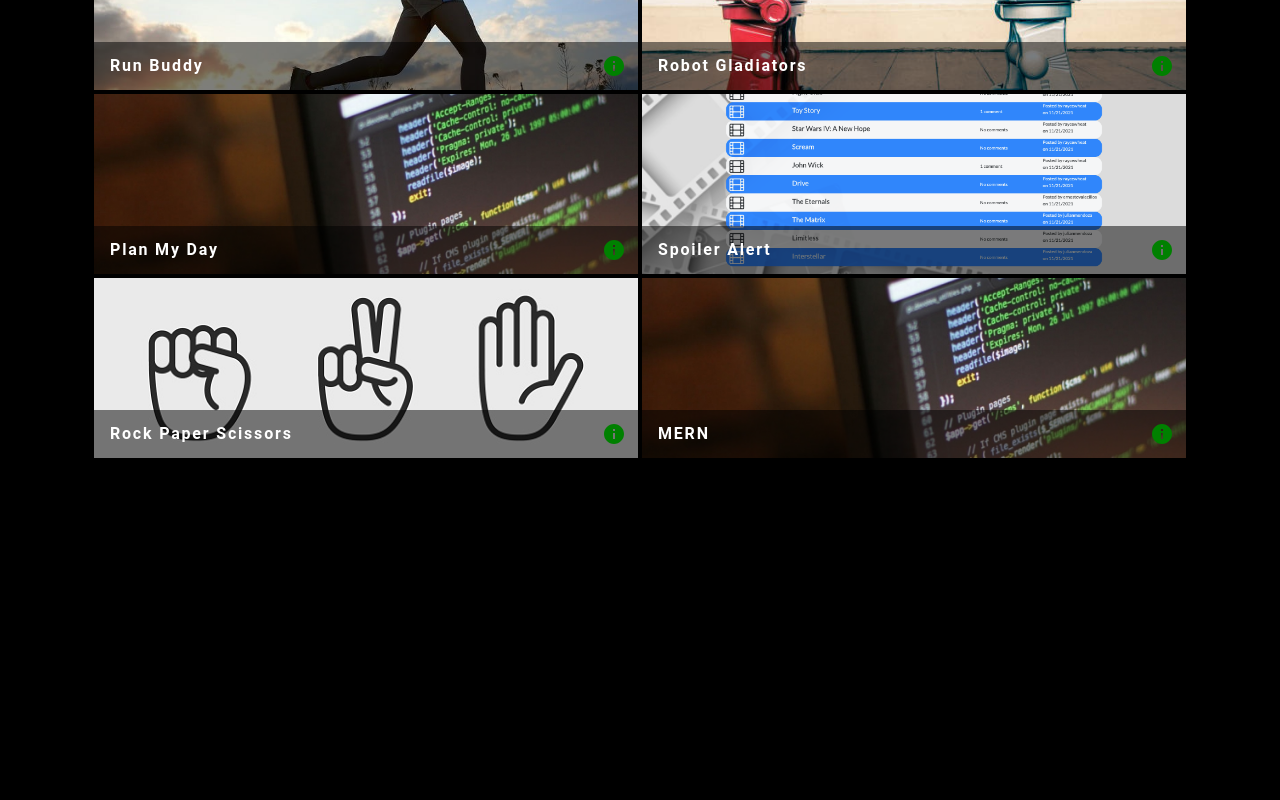
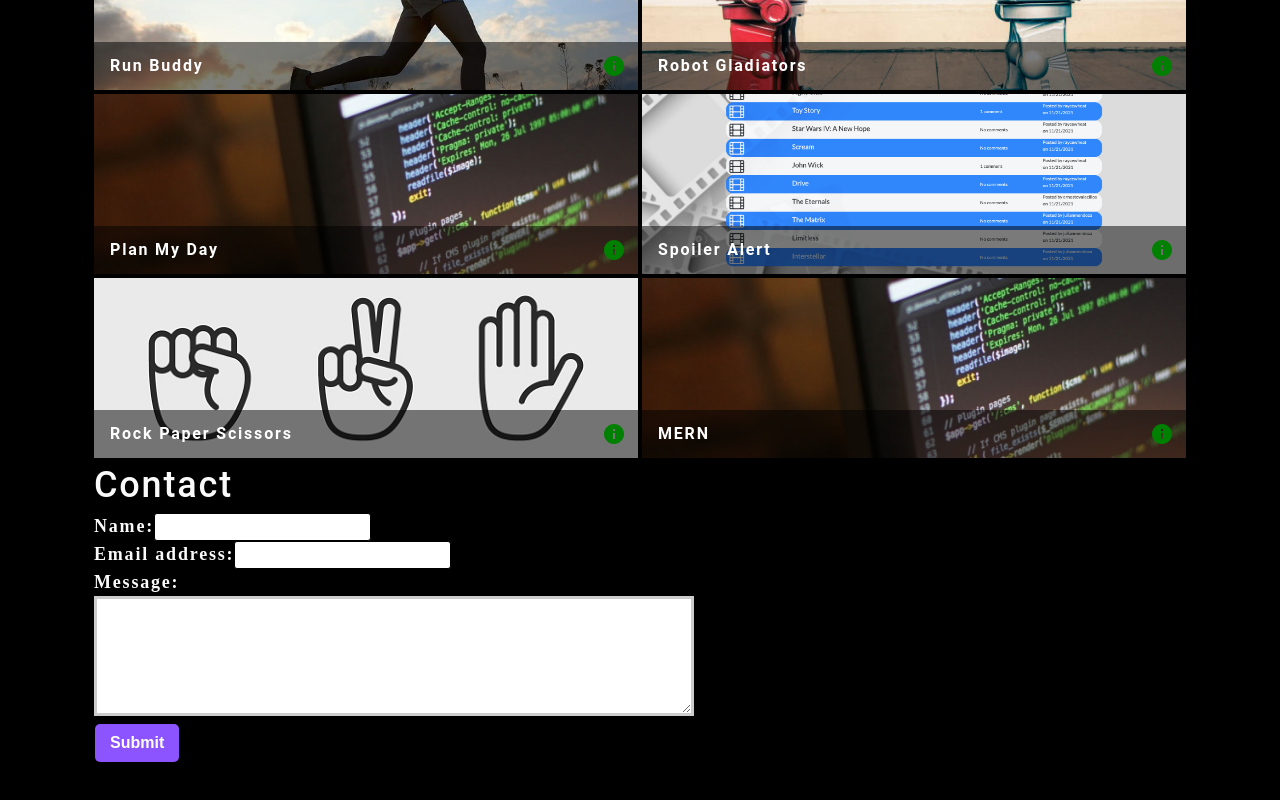
Before and after one commit to rmartin1985/Richard-Martin-portfolio, a React (Create React App) app: page / in a window 1280 px wide. Shown: the part 1483-2283 px from the top of the page. Before the commit the page ends 1991 px from the top, so only its background shows below. Built offline with nearby package versions, Linux system fonts and the light colour scheme.

Commit message:
cleaned up dependencies

```diff
--- a/src/App.js
+++ b/src/App.js
@@ -1,8 +1,10 @@
 import React from 'react';
+// import { BrowserRouter as Router, Route, Switch } from 'react-router-dom';
 import About from './components/About';
 import Hero from './components/Hero';
 import Header from './components/Header';
 import Portfolio from './components/Portfolio';
+import ContactForm from './components/Contact';
 
 
 
@@ -14,6 +16,7 @@
         <Hero></Hero>
         <About></About>
         <Portfolio></Portfolio>
+        <ContactForm></ContactForm>
       </main>
     </div>
   );
--- a/src/components/Contact/index.js
+++ b/src/components/Contact/index.js
@@ -0,0 +1,63 @@
+import React, { useState } from 'react';
+
+import { validateEmail } from '../../utils/helpers';
+
+function ContactForm() {
+  const [formState, setFormState] = useState({ name: '', email: '', message: '' });
+
+  const [errorMessage, setErrorMessage] = useState('');
+  const { name, email, message } = formState;
+
+  const handleSubmit = (e) => {
+    e.preventDefault();
+    if (!errorMessage) {
+      setFormState({ [e.target.name]: e.target.value });
+      console.log('Form', formState);
+    }
+  };
+
+  const handleChange = (e) => {
+    if (e.target.name === 'email') {
+      const isValid = validateEmail(e.target.value);
+      if (!isValid) {
+        setErrorMessage('Your email is invalid.');
+      } else {
+        setErrorMessage('');
+      }
+    } else {
+      if (!e.target.value.length) {
+        setErrorMessage(`${e.target.name} is required.`);
+      } else {
+        setErrorMessage('');
+      }
+    }
+  };
+
+  return (
+    <section>
+      <h1 data-testid="h1tag">Contact</h1>
+      <form id="contact-form" onSubmit={handleSubmit}>
+        <div>
+          <label htmlFor="name">Name:</label>
+          <input type="text" name="name" defaultValue={name} onBlur={handleChange} />
+        </div>
+        <div>
+          <label htmlFor="email">Email address:</label>
+          <input type="email" name="email" defaultValue={email} onBlur={handleChange} />
+        </div>
+        <div>
+          <label htmlFor="message">Message:</label>
+          <textarea name="message" rows="5" defaultValue={message} onBlur={handleChange} />
+        </div>
+        {errorMessage && (
+          <div>
+            <p className="error-text">{errorMessage}</p>
+          </div>
+        )}
+        <button data-testid="button" type="submit">Submit</button>
+      </form>
+    </section>
+  );
+}
+
+export default ContactForm;
```
Also changed, not shown: package.json (+1 -8 lines), src/components/Project/index.js (+10 -6 lines), 1 other file (tests, documents, lock files or other folders).
